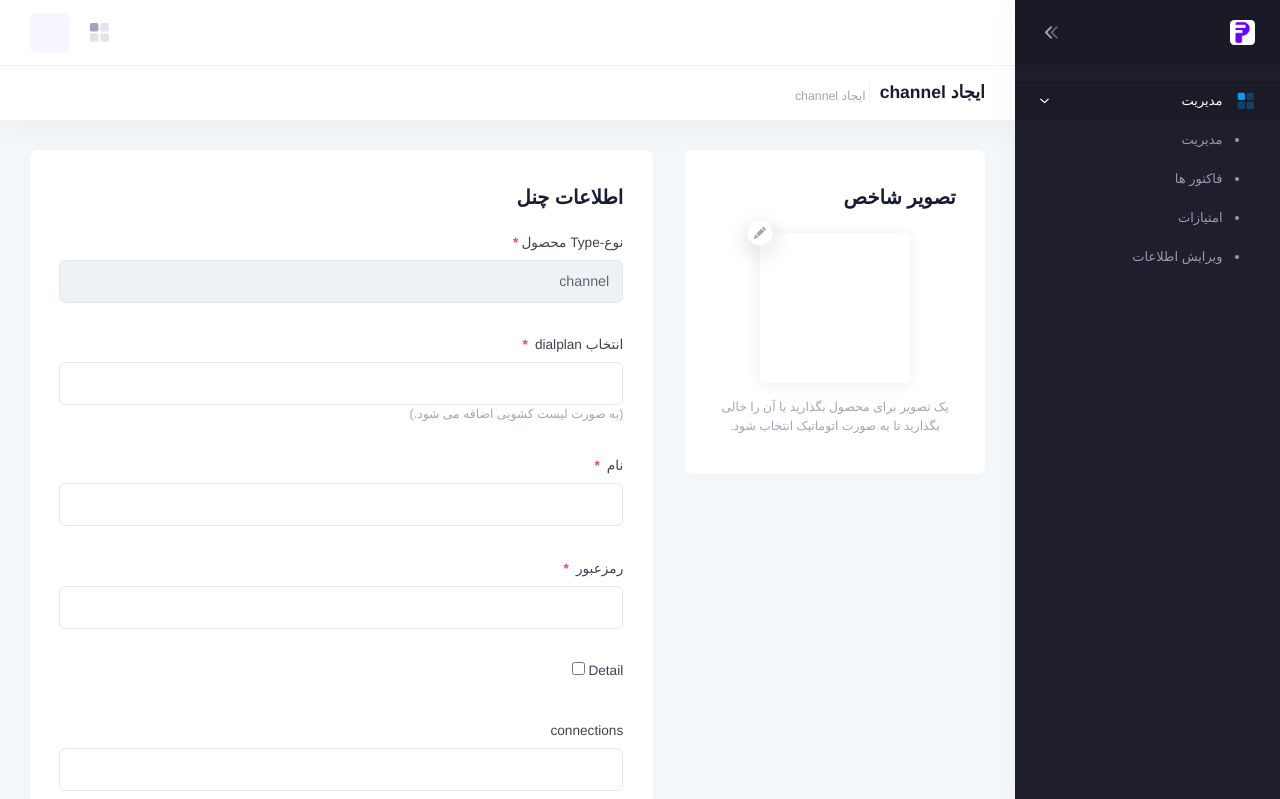
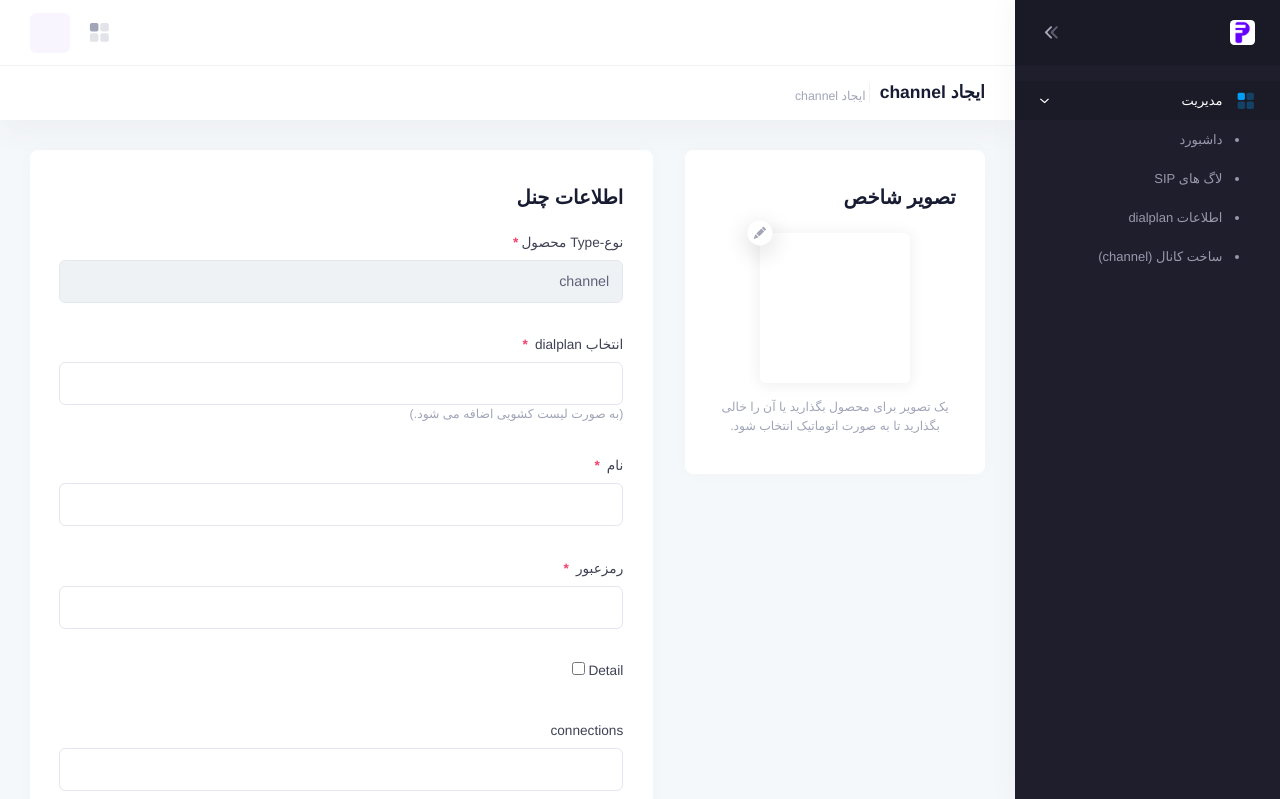
Before and after one commit to AbolfazlAbdi48/asterisk-panel, a Django app: page /create-channel/ in a window 1280 px wide. Shown: the top 799 px of the page. Run offline with Django 5.2, Linux system fonts and the light colour scheme; some libraries are stand-ins or nearby versions; some web fonts are replaced.

Commit message:
update: sidebar

```diff
--- a/templates/core/_base_sidebar.html
+++ b/templates/core/_base_sidebar.html
@@ -28,44 +28,44 @@
 									</span>
             <div class="menu-sub menu-sub-accordion menu-active-bg">
                 <div class="menu-item">
-                    <a class="menu-link" href="">
+                    <a class="menu-link" href="{% url 'asterisk:home' %}">
 												<span class="menu-bullet">
 													<span class="bullet bullet-dot"></span>
 												</span>
-                        <span class="menu-title">مدیریت</span>
+                        <span class="menu-title">داشبورد</span>
                     </a>
                 </div>
             </div>
 
             <div class="menu-sub menu-sub-accordion menu-active-bg">
                 <div class="menu-item">
-                    <a class="menu-link" href="{}">
+                    <a class="menu-link" href="{% url 'asterisk:get_logs' %}">
 												<span class="menu-bullet">
 													<span class="bullet bullet-dot"></span>
 												</span>
-                        <span class="menu-title">فاکتور ها</span>
+                        <span class="menu-title">لاگ های SIP</span>
                     </a>
                 </div>
             </div>
 
             <div class="menu-sub menu-sub-accordion menu-active-bg">
                 <div class="menu-item">
-                    <a class="menu-link" href="">
+                    <a class="menu-link" href="{% url 'asterisk:detail_dialplan' %}">
 												<span class="menu-bullet">
 													<span class="bullet bullet-dot"></span>
 												</span>
-                        <span class="menu-title">امتیازات</span>
+                        <span class="menu-title">اطلاعات dialplan</span>
                     </a>
                 </div>
             </div>
 
              <div class="menu-sub menu-sub-accordion menu-active-bg">
                 <div class="menu-item">
-                    <a class="menu-link" href="">
+                    <a class="menu-link" href="{% url 'asterisk:create_channel' %}">
 												<span class="menu-bullet">
 													<span class="bullet bullet-dot"></span>
 												</span>
-                        <span class="menu-title">ویرایش اطلاعات</span>
+                        <span class="menu-title">ساخت کانال (channel)</span>
                     </a>
                 </div>
             </div>
```
